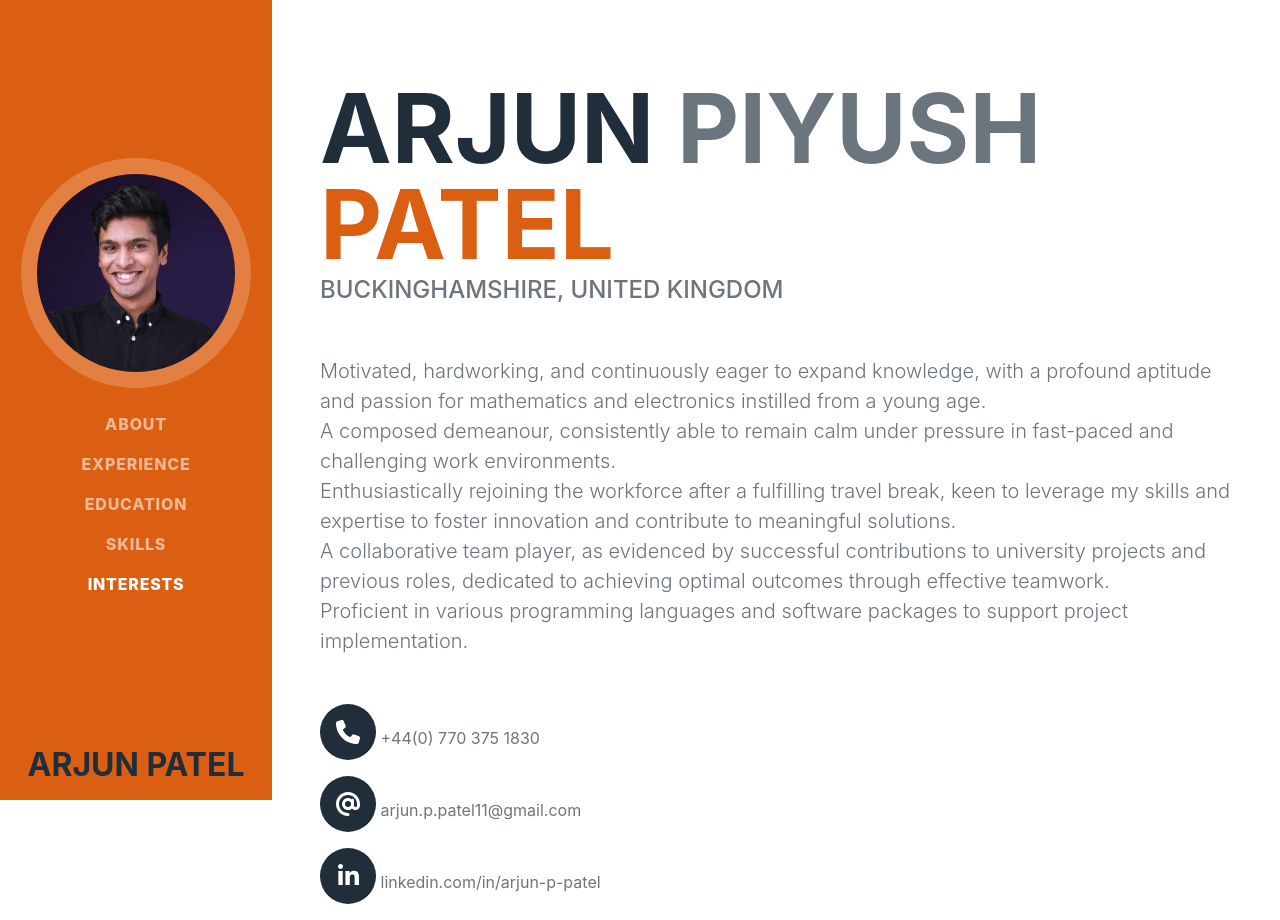
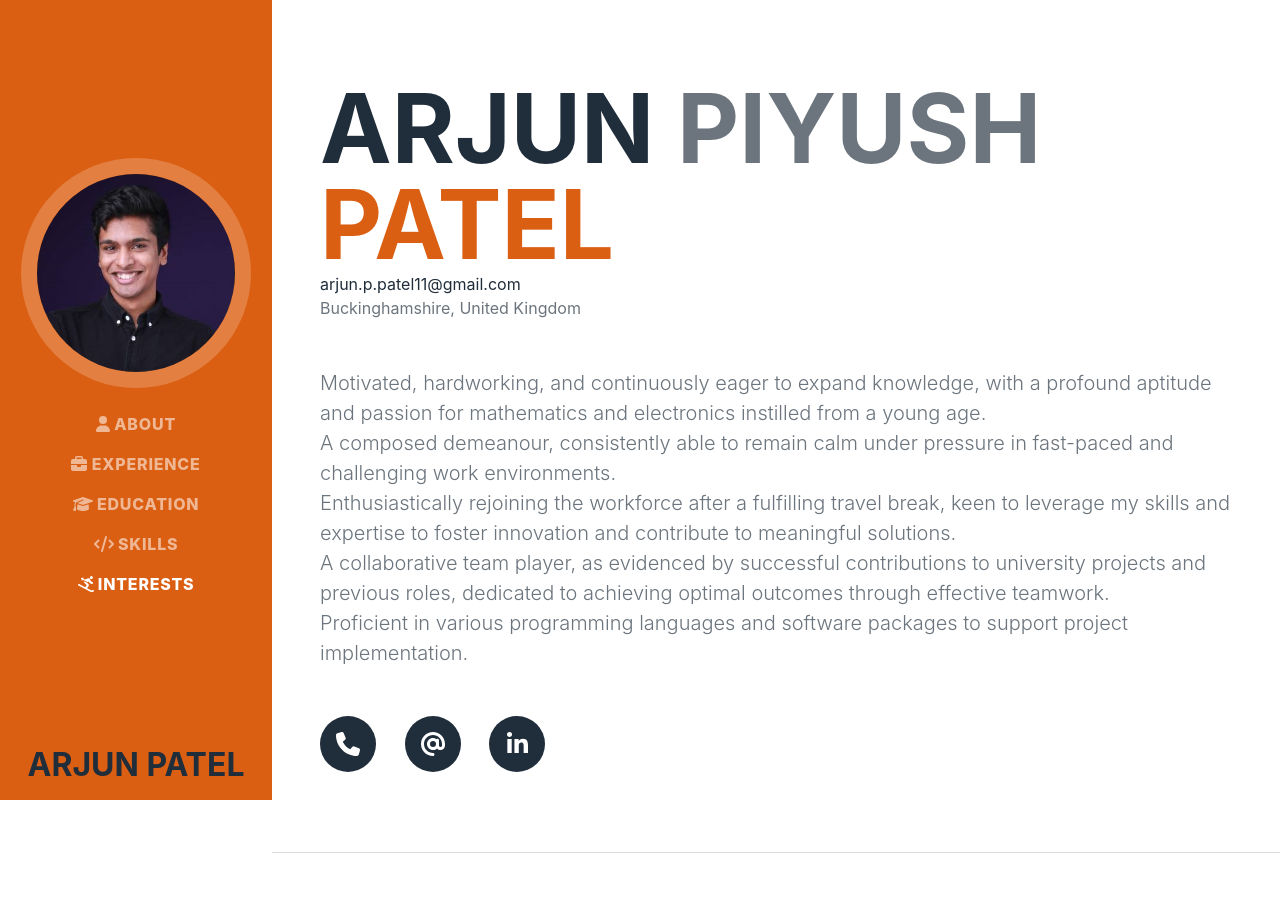
Before and after one commit to arjunppatel/arjunppatel.github.io, a plain HTML site: page index.html in a window 1280 px wide. Shown: the top 920 px of the page. Drawn offline with nearby package versions, Linux system fonts and the light colour scheme; a web font is replaced by a local one.

Commit message:
cleaned up icons

```diff
--- a/index.html
+++ b/index.html
@@ -19,16 +19,16 @@
         <!-- Navigation-->
         <nav class="navbar navbar-expand-lg navbar-dark bg-primary fixed-top" id="sideNav">
             <a class="navbar-brand js-scroll-trigger" href="#page-top">
-                <span class="d-none d-lg-block"><img class="img-fluid img-profile rounded-circle mx-auto mb-2" src="assets/img/face.png" alt="..." /></span>
+                <span class="d-none d-lg-block"><img class="img-fluid img-profile rounded-circle mx-auto mb-2" src="assets/img/face.png" alt="Image of Arjun" /></span>
             </a>
             <button class="navbar-toggler" type="button" data-bs-toggle="collapse" data-bs-target="#navbarResponsive" aria-controls="navbarResponsive" aria-expanded="false" aria-label="Toggle navigation"><span class="navbar-toggler-icon"></span></button>
             <div class="collapse navbar-collapse" id="navbarResponsive">
                 <ul class="navbar-nav">
-                    <li class="nav-item"><a class="nav-link js-scroll-trigger" href="#about">About</a></li>
-                    <li class="nav-item"><a class="nav-link js-scroll-trigger" href="#experience">Experience</a></li>
-                    <li class="nav-item"><a class="nav-link js-scroll-trigger" href="#education">Education</a></li>
-                    <li class="nav-item"><a class="nav-link js-scroll-trigger" href="#skills">Skills</a></li>
-                    <li class="nav-item"><a class="nav-link js-scroll-trigger" href="#interests">Interests</a></li>
+                    <li class="nav-item"><a class="nav-link js-scroll-trigger" href="#about"><i class="fa-solid fa-user"></i>  About</a></li>
+                    <li class="nav-item"><a class="nav-link js-scroll-trigger" href="#experience"><i class="fa-solid fa-briefcase"></i>  Experience</a></li>
+                    <li class="nav-item"><a class="nav-link js-scroll-trigger" href="#education"><i class="fa-solid fa-graduation-cap"></i>  Education</a></li>
+                    <li class="nav-item"><a class="nav-link js-scroll-trigger" href="#skills"><i class="fa-solid fa-code"></i>  Skills</a></li>
+                    <li class="nav-item"><a class="nav-link js-scroll-trigger" href="#interests"><i class="fa-solid fa-person-skiing"></i>  Interests</a></li>
                     <!-- <li class="nav-item"><a class="nav-link js-scroll-trigger" href="#awards">Awards</a></li> -->
                 </ul>
             </div>
@@ -44,7 +44,10 @@
                         <span class="text-secondary">Piyush</span>
                         <span class="text-primary">Patel</span>
                     </h1>
-                    <div class="subheading mb-5">
+                    <div class="mb-0" style="color: #202d3a">
+						arjun.p.patel11@gmail.com
+                    </div>
+                    <div class="mb-5">
                         Buckinghamshire, United Kingdom
                     </div>
                     <div class="lead mb-5">
@@ -55,18 +58,9 @@
 						<br>Proficient in various programming languages and software packages to support project implementation.
 					</div>
 					<div class="social-icons">
-						<p>
-						<a class="social-icon" href="tel:+447703751830"><i class="fa-solid fa-phone"></i></a>
-						+44(0) 770 375 1830
-						</p>
-						<p>
-                        <a class="social-icon" href="mailto:arjun.p.patel11@gmail.com"><i class="fa-solid fa-at"></i></a>
-						arjun.p.patel11@gmail.com
-						</p>
-						<p>
-						<a class="social-icon" href="https://www.linkedin.com/in/arjun-p-patel/" target="_blank" rel="noopener noreferrer"><i class="fab fa-linkedin-in"></i></a>
-						linkedin.com/in/arjun-p-patel
-						</p>
+						<a class="social-icon" title="+44(0) 770 375 1830" href="tel:+447703751830"><i class="fa-solid fa-phone"></i></a>
+                        <a class="social-icon" title="arjun.p.patel11@gmail.com" href="mailto:arjun.p.patel11@gmail.com"><i class="fa-solid fa-at"></i></a>
+						<a class="social-icon" title="linkedin.com/in/arjun-p-patel" href="https://www.linkedin.com/in/arjun-p-patel/" target="_blank" rel="noopener noreferrer"><i class="fab fa-linkedin-in"></i></a>
                     </div>
                 </div>
             </section>
@@ -229,7 +223,7 @@
                 <div class="resume-section-content">
 					<h1 class="mb-5"><span class="text-primary">Interests</span></h1>
                     <div class="mb-5">
-						Apart from being an engineer, I enjoy good food and spending time with friends and family. In the winter, I am an avid skier and try to make sure I go every year.
+						Apart from being an engineer, I enjoy good food and good ccompany. In the winter, I am an avid skier and try to make sure I go every year.
 						During the warmer months, I enjoy spending time outside especially water activities like kayaking or sailing.
 						When indoors, I love to cook and I can be found on one of many video games or doing something creative like painting.
 					</div>
```
